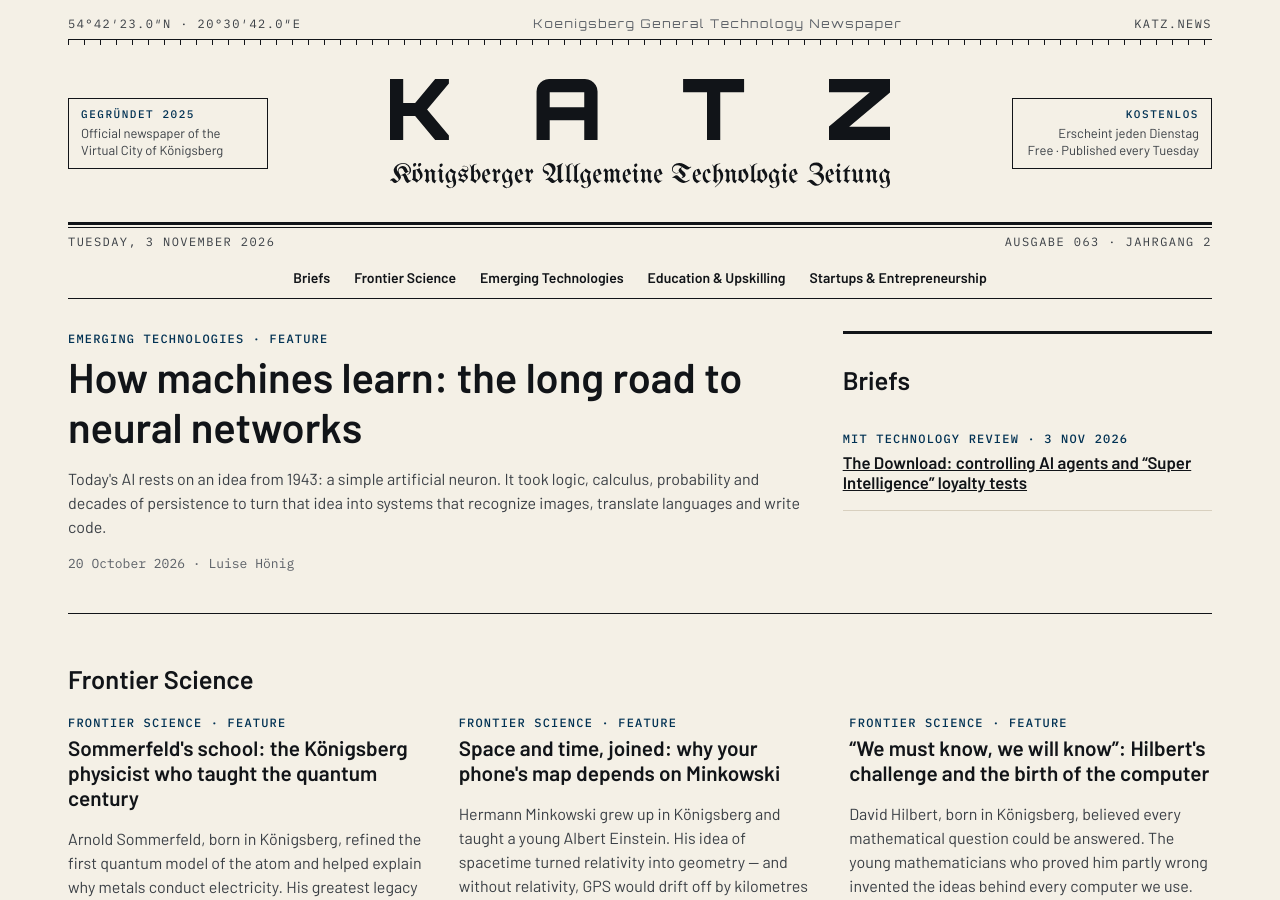
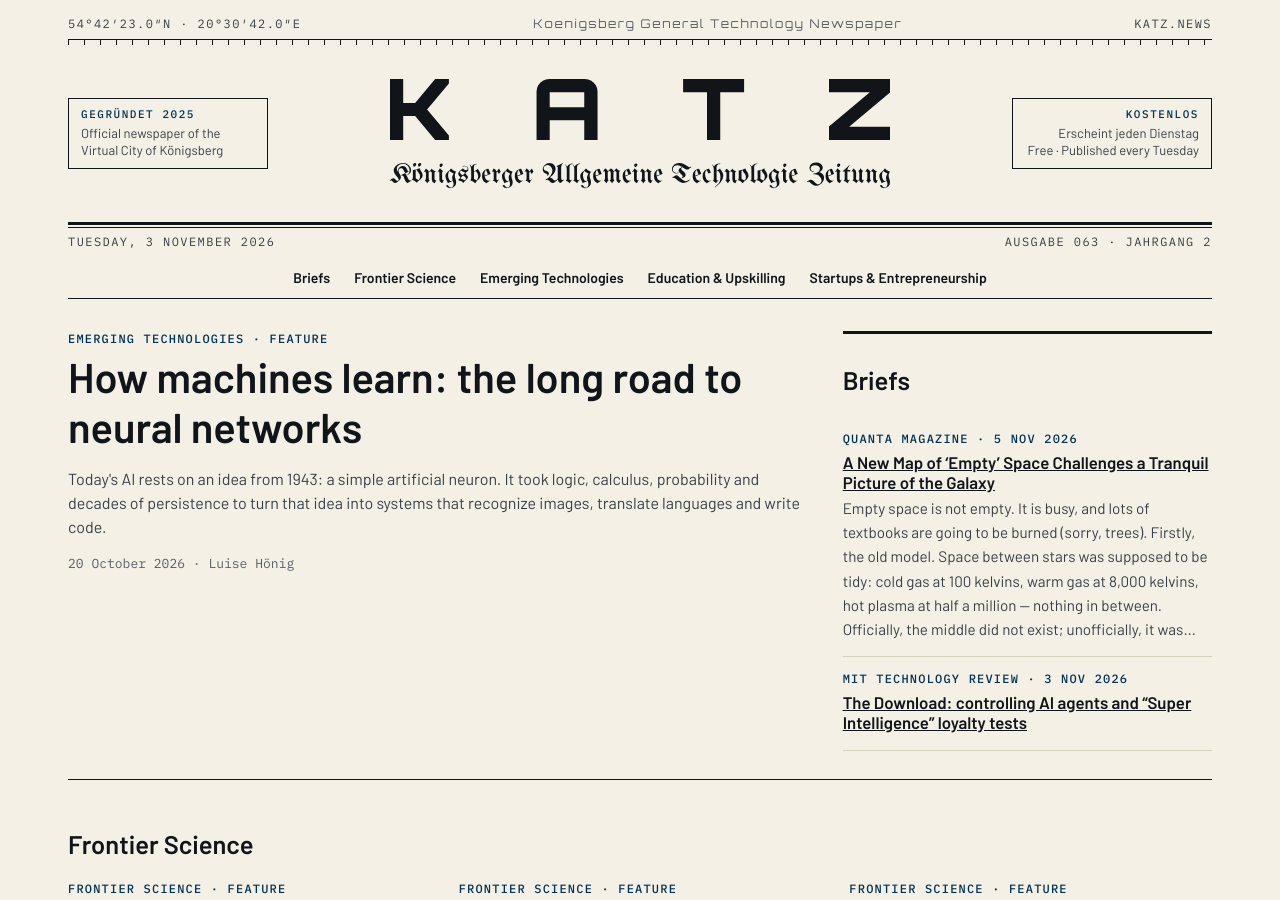
Before and after one commit to katz-news/katz.news, a Jekyll site: the page built from index.html, in a window 1280 px wide and 900 px high. Built offline with Jekyll 4.4.1, drawn with Linux system fonts in a browser that asks for light colours.

Commit message:
Publish 2026-11-05

```diff
--- a/_data/build.yml
+++ b/_data/build.yml
@@ -1 +1 @@
-published_at: 2026-11-05T10:23:47Z
+published_at: 2026-11-05T10:41:50Z
--- /dev/null
+++ b/_posts/briefs/2026-11-04-a-new-map-of-empty-space-challenges-a-tranquil-picture-of-th.md
@@ -0,0 +1,21 @@
+---
+published: true
+title: A New Map of ‘Empty’ Space Challenges a Tranquil Picture of the Galaxy
+date: 2026-11-05
+section: science
+source_name: Quanta Magazine
+source_url: https://www.quantamagazine.org/a-new-map-of-empty-space-challenges-a-tranquil-picture-of-the-galaxy-20261030/
+---
+Empty space is not empty. It is busy, and lots of textbooks are going to be burned (sorry, trees).
+
+Firstly, the old model. Space between stars was supposed to be tidy: cold gas at 100 kelvins, warm gas at 8,000 kelvins, hot plasma at half a million — nothing in between. Officially, the middle did not exist; unofficially, it was 41% of the neighbourhood.
+
+Secondly, the map. Gaia measured nearly 2 billion stars by parallax, like closing one eye, then the other. That gave astronomers a 3D dust map 4,000 light-years wide. Then an undergraduate (Jonathan Shelest at the Technion) added a map of ultraviolet radiation: dust plus heat equals temperature. Simple, except the answer was not simple.
+
+27% cold. 32% warm. 41% unstable, sitting squarely in the forbidden zone. Shelest thought he was wrong, but he was not wrong, or not wrong enough! The unstable gas wraps the cold clouds like a blanket that refuses to settle.
+
+Why does it matter? Galaxies are terrible at making stars. This churn may be why. Gas is constantly heated, cooled, stirred, and pushed around, so it cannot collapse quietly into stars. The universe is not a set-piece dinner; it is a kitchen in the middle of cooking.
+
+Caveat: the paper is under peer review, and smoothing could inflate the number. The authors tested another map. The figure moved by only 5%.
+
+Conclusion: space is not mostly empty. It is full of stuff and it is moving around, fast and furious.
```
